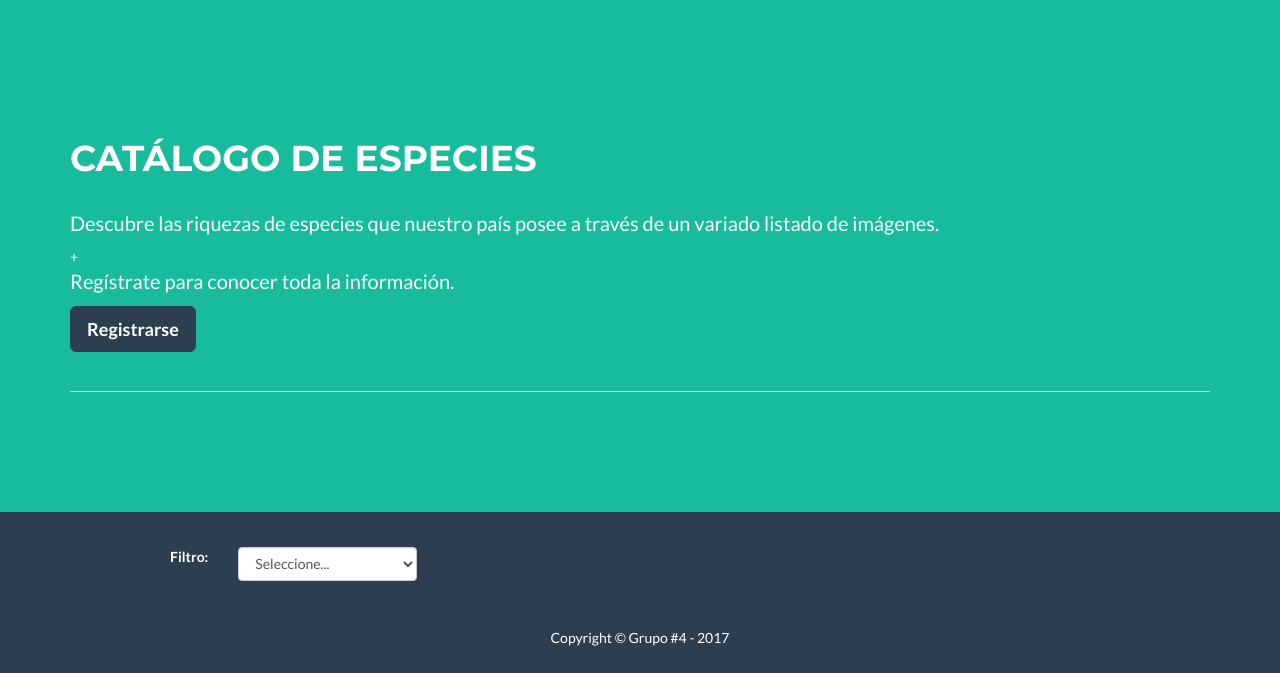
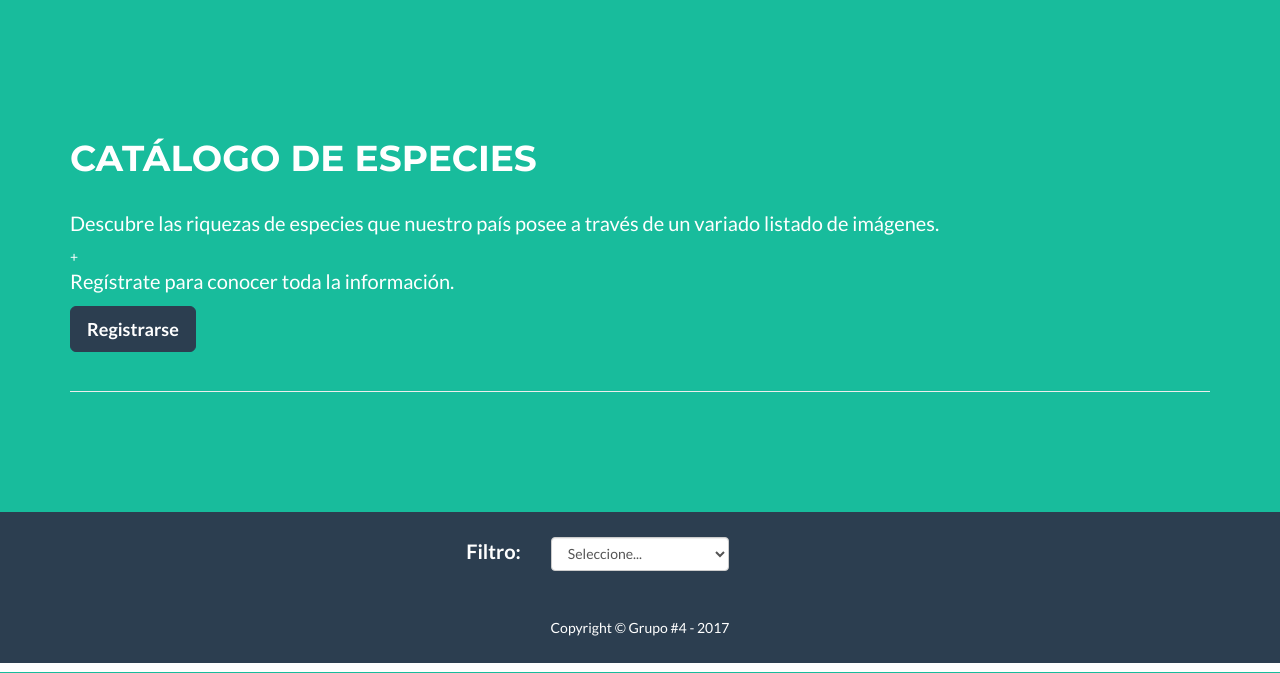
Before and after one commit to clsantana/CatalogoBiodiversidad, a Django app: page /catalogo/ in a window 1280 px wide. Shown: the part 128-801 px from the top of the page. Run offline with Django 3.2, Linux system fonts and the light colour scheme; data that the repository does not hold is empty; parts of the project's set-up code (start-up, migrations or seed data) failed here and were passed over; some libraries are stand-ins or nearby versions.

Commit message:
Centrar filtro

```diff
--- a/CatalogoApp/static/css/styles.css
+++ b/CatalogoApp/static/css/styles.css
@@ -8,4 +8,5 @@
 
 .label_filtro{
     color: white;
+    text-align: right;
 }
--- a/CatalogoApp/templates/CatalogoApp/index.html
+++ b/CatalogoApp/templates/CatalogoApp/index.html
@@ -79,10 +79,9 @@
     </section>
 
     <div class="footer-below col-md-12 col-sm-12 col-lg-12" style="margin-top: 15px">
-        <br/>
-        <div class="text-right col-centrada">
-            <label for="categorias" class="col-sm-2 label_filtro">Filtro:</label>
-            <div class="col-sm-2">
+        <div class="col-lg-24 col-centrada text-right">
+            <p><label for="categorias" class="col-sm-5 label_filtro">Filtro:</label></p>
+            <div class="col-sm-2 col-centrada ">
                 <select class="form-control" id="categorias">
                     <option>Seleccione...</option>
                     {% for categoria in categorias %}
```
